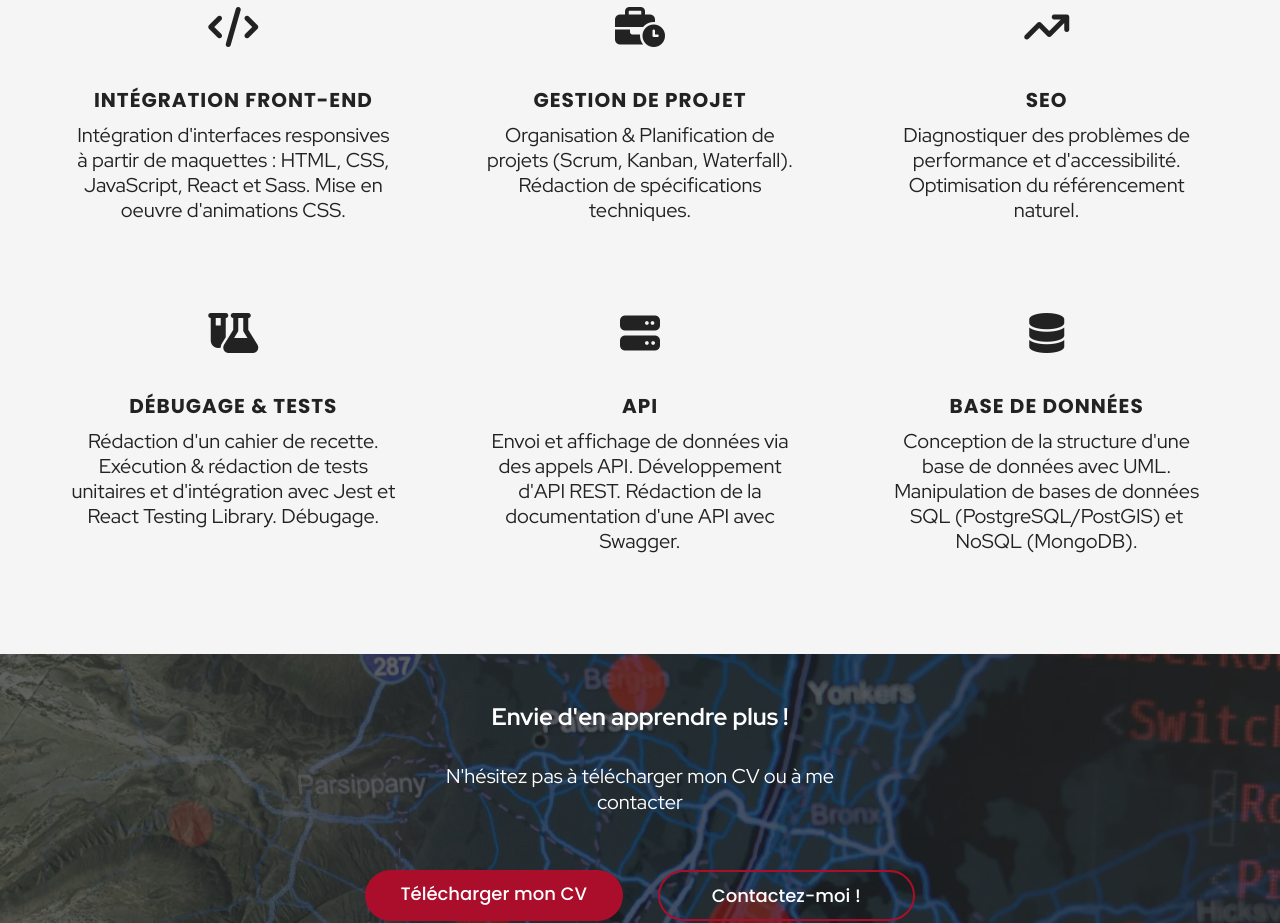
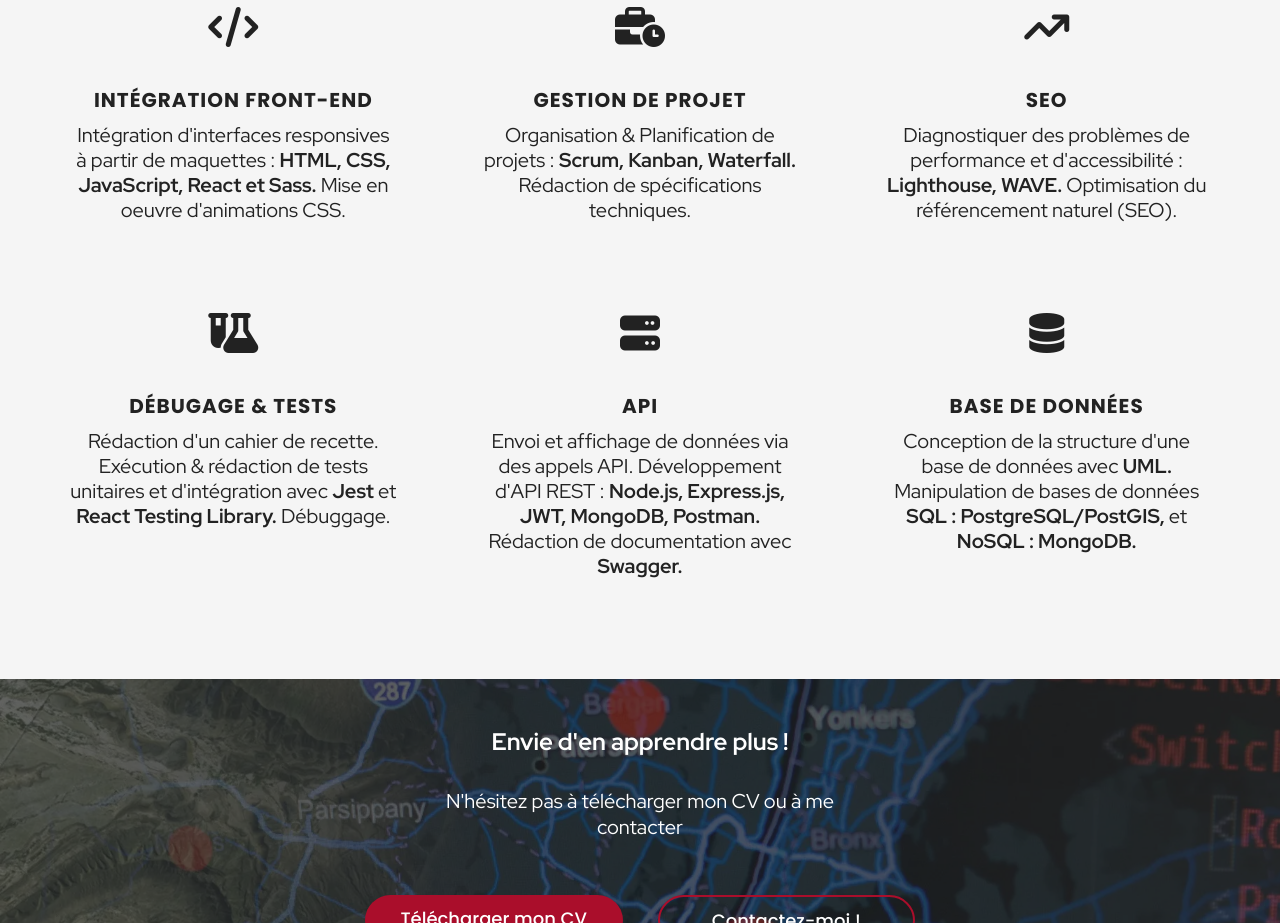
Before and after one commit to Amalynn/oc-iw-p12-portfolio, a React (Vite) app: page / in a window 1280 px wide. Shown: the part 2140-3063 px from the top of the page. Built offline with nearby package versions, Linux system fonts and the light colour scheme.

Commit message:
Improved the skills section with bold text for technical skills.

```diff
--- a/src/assets/styles/styles.css
+++ b/src/assets/styles/styles.css
@@ -84,6 +84,9 @@ a {
 
 .highlight {
   font-weight: 700;
+}
+
+.highlight--color {
   background: linear-gradient(120deg, #d2d4c3 0%, #d2d4c3 100%);
   background-repeat: no-repeat;
   background-size: 100% 40%;
--- a/src/components/SkillCard.jsx
+++ b/src/components/SkillCard.jsx
@@ -8,7 +8,21 @@ export default function SkillCard({ icon, name, description }) {
             </div>
             <div className="skill-card-body">
                 <h3>{name}</h3>
-                <p>{description}</p>
+                <p>
+                    {description.map((part, index) => {
+                        if (typeof part === "string") {
+                            return part;
+                        } else if (part.highlighted) {
+                            return (
+                                <span className="highlight" key={index}>
+                                    {part.text}
+                                </span>
+                            );
+                        } else {
+                            return part.text;
+                        }
+                    })}
+                </p>
             </div>
         </article>
     );
--- a/src/data/data.json
+++ b/src/data/data.json
@@ -4,7 +4,14 @@
             "id": "skill-01",
             "category": "IT",
             "name": "Intégration front-end",
-            "description": "Intégration d'interfaces responsives à partir de maquettes : HTML, CSS, JavaScript, React et Sass. Mise en oeuvre d'animations CSS.",
+            "description": [
+                "Intégration d'interfaces responsives à partir de maquettes : ",
+                {
+                    "text": "HTML, CSS, JavaScript, React et Sass. ",
+                    "highlighted": true
+                },
+                "Mise en oeuvre d'animations CSS."
+            ],
             "faIcon": "fa-solid fa-code",
             "isVisible": true
         },
@@ -12,7 +19,11 @@
             "id": "skill-02",
             "category": "Gestion de projet",
             "name": "Gestion de projet",
-            "description": "Organisation & Planification de projets (Scrum, Kanban, Waterfall). Rédaction de spécifications techniques.",
+            "description": [
+                "Organisation & Planification de projets : ",
+                { "text": "Scrum, Kanban, Waterfall. ", "highlighted": true },
+                "Rédaction de spécifications techniques."
+            ],
             "faIcon": "fa-solid fa-business-time",
             "isVisible": true
         },
@@ -20,7 +31,11 @@
             "id": "skill-03",
             "category": "IT",
             "name": "SEO",
-            "description": "Diagnostiquer des problèmes de performance et d'accessibilité. Optimisation du référencement naturel.",
+            "description": [
+                "Diagnostiquer des problèmes de performance et d'accessibilité : ",
+                { "text": "Lighthouse, WAVE. ", "highlighted": true },
+                "Optimisation du référencement naturel (SEO)."
+            ],
             "faIcon": "fa-solid fa-arrow-trend-up",
             "isVisible": true
         },
@@ -28,7 +43,19 @@
             "id": "skill-04",
             "category": "IT",
             "name": "Débugage & Tests",
-            "description": "Rédaction d'un cahier de recette. Exécution & rédaction de tests unitaires et d'intégration avec Jest et React Testing Library. Débugage.",
+            "description": [
+                "Rédaction d'un cahier de recette. Exécution & rédaction de tests unitaires et d'intégration avec ",
+                {
+                    "text": "Jest ",
+                    "highlighted": true
+                },
+                "et ",
+                {
+                    "text": "React Testing Library. ",
+                    "highlighted": true
+                },
+                "Débuggage."
+            ],
             "faIcon": "fa-solid fa-flask-vial",
             "isVisible": true
         },
@@ -36,7 +63,16 @@
             "id": "skill-05",
             "category": "IT",
             "name": "API",
-            "description": "Envoi et affichage de données via des appels API. Développement d'API REST. Rédaction de la documentation d'une API avec Swagger.",
+            "description": [
+                "Envoi et affichage de données via des appels API. ",
+                "Développement d'API REST : ",
+                {
+                    "text": "Node.js, Express.js, JWT, MongoDB, Postman. ",
+                    "highlighted": true
+                },
+                "Rédaction de documentation avec ",
+                { "text": "Swagger.", "highlighted": true }
+            ],
             "faIcon": "fa-solid fa-server",
             "isVisible": true
         },
@@ -52,7 +88,14 @@
             "id": "skill-07",
             "category": "IT",
             "name": "Base de données",
-            "description": "Conception de la structure d'une base de données avec UML. Manipulation de bases de données SQL (PostgreSQL/PostGIS) et NoSQL (MongoDB).",
+            "description": [
+                "Conception de la structure d'une base de données avec ",
+                { "text": "UML. ", "highlighted": true },
+                "Manipulation de bases de données ",
+                { "text": "SQL : PostgreSQL/PostGIS, ", "highlighted": true },
+                "et ",
+                { "text": "NoSQL : MongoDB. ", "highlighted": true }
+            ],
             "faIcon": "fa-solid fa-database",
             "isVisible": true
         }
--- a/src/pages/Home.jsx
+++ b/src/pages/Home.jsx
@@ -38,7 +38,7 @@ export default function Home() {
                                 d&apos;information ?
                             </p>
                             <p>
-                                <span className="highlight">
+                                <span className="highlight highlight--color">
                                     Parlons-en ensemble. Contactez-moi !
                                 </span>
                             </p>
--- a/src/scss/base/_helpers.scss
+++ b/src/scss/base/_helpers.scss
@@ -32,6 +32,9 @@
 
 .highlight {
     font-weight: map-get(var.$font-weights, bold);
+}
+
+.highlight--color {
     background: linear-gradient(120deg, #d2d4c3 0%, #d2d4c3 100%);
     background-repeat: no-repeat;
     background-size: 100% 40%;
```
Also changed, not shown: 1 other file (tests, documents, lock files or other folders).
